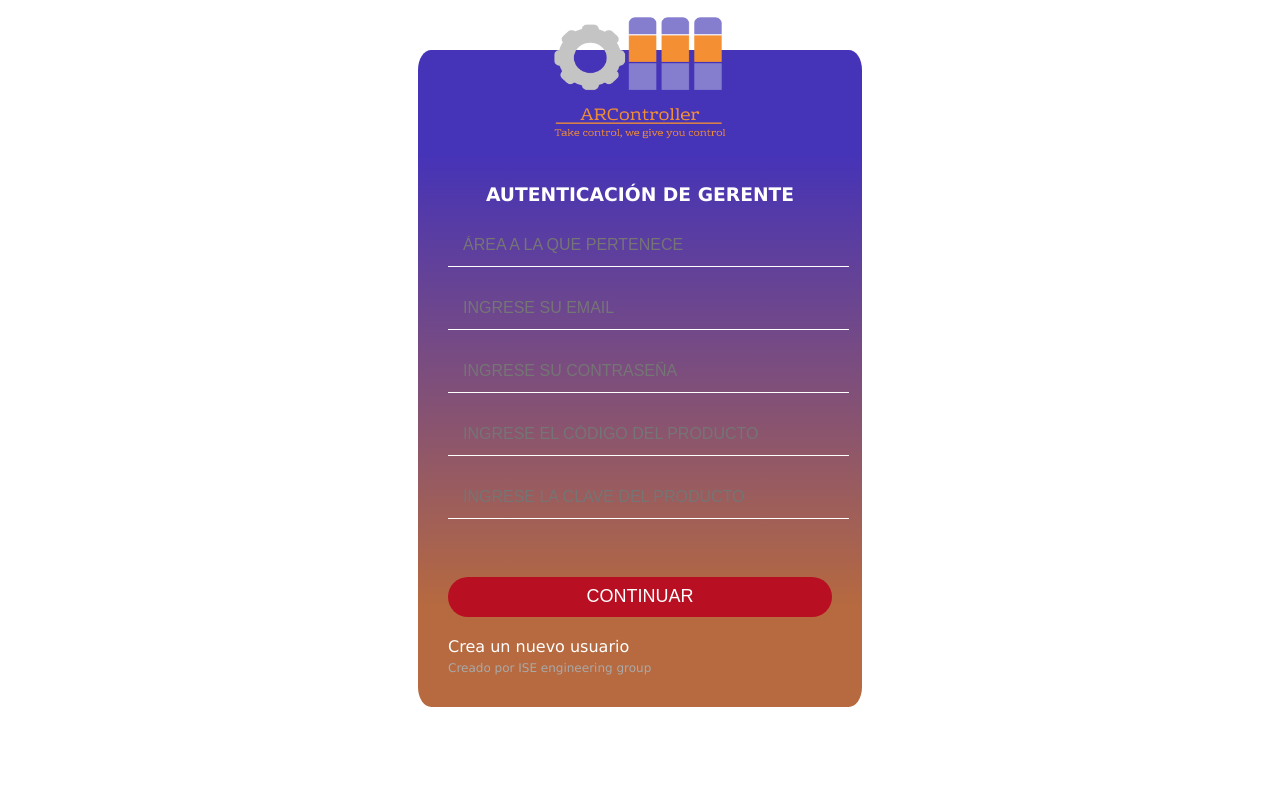
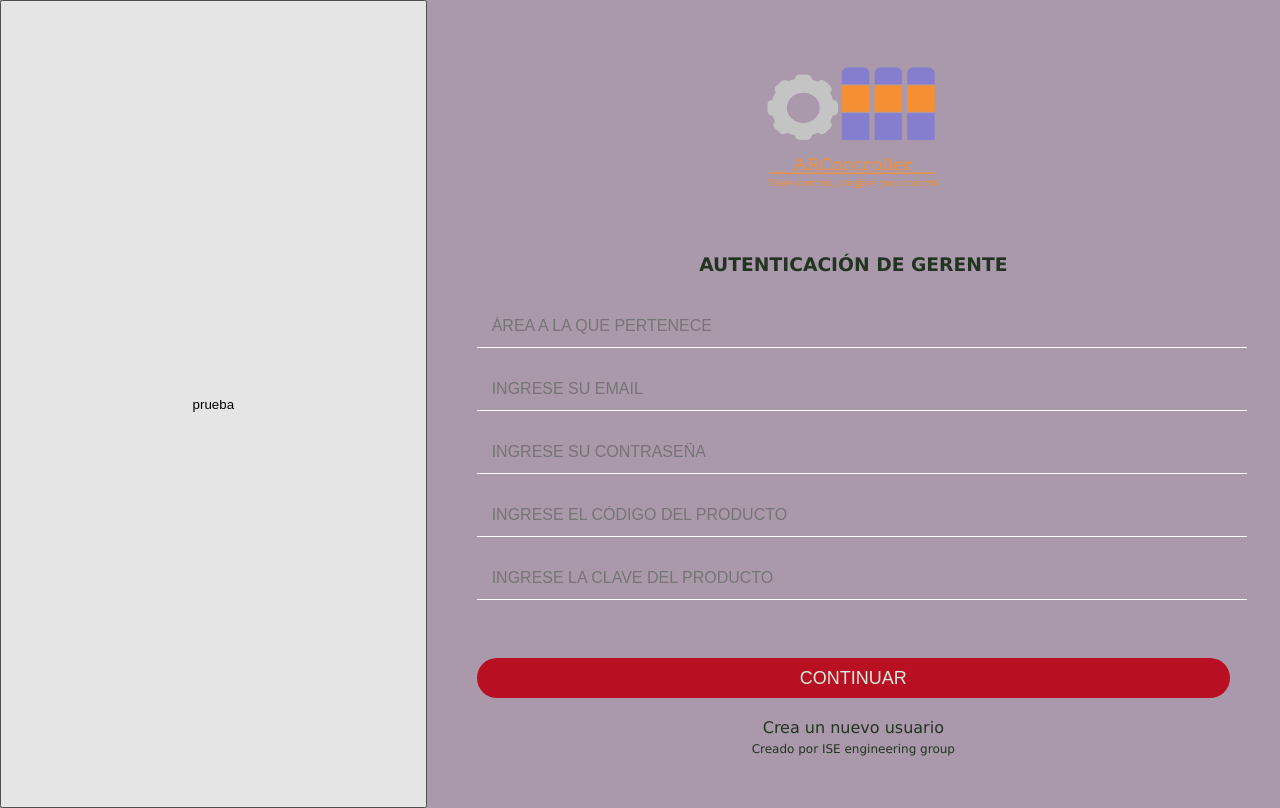
Before and after one commit to EricMartinezAc/arcontroller_, a React (Create React App) app: page /singin in a window 1280 px wide. Built offline with nearby package versions, Linux system fonts and the light colour scheme.

Commit message:
hasta login

```diff
--- a/src/Components/Routes/Singing/Login/Login.css
+++ b/src/Components/Routes/Singing/Login/Login.css
@@ -1,16 +1,11 @@
 .logo {
     width: 200px;
     height: 150px;
-    position: relative;
-    top: -50px;
-    left: calc(47% - 23%);
+    margin: 30px 0;
 }
 
-.title {
-    width: 100%;
-    color: #FFF;
-    text-align: center;
-    margin-top: -30px;
+.title_ {
+    margin: 10px 0 30px 0;
 }
 
 .FormAuth {
@@ -22,10 +17,10 @@
     outline: none;
     height: 40px;
     background: #B80F22;
-    color: #FFF;
     font-size: 18px;
     border-radius: 20px;
 }
+
 
 .FormAuth {
     padding: auto;
@@ -51,9 +46,15 @@
     background: transparent;
     outline: none;
     height: 40px;
-    color: #FFF;
     background: transparent;
     font-size: 16px;
+}
+
+.FormAuth input[type="text"]:hover ,
+.FormAuth input[type="password"]:hover {
+    background-color: #ded;
+    border-radius: 3%;
+    height: 50px;
 }
 
 .FormRegtr input[type="text"] {
@@ -62,7 +63,6 @@
     background: transparent;
     outline: none;
     height: 30px;
-    color: #FFF;
     background: transparent;
     font-size: 14px;
 }
@@ -72,38 +72,34 @@
     outline: none;
     height: 40px;
     background: #B80F22;
-    color: #FFF;
     font-size: 18px;
     border-radius: 20px;
+    color: #ded;
 }
 
-.FormAuth input[type="submit"] {
-    border: none;
-    outline: none;
-    height: 40px;
-    background: #B80F22;
-    color: #FFF;
-    font-size: 18px;
-    border-radius: 20px;
+.FormAuth input[type="submit"]:hover {
+    height: 60px;
+    font-size: 25px;
+    border-radius: 50px;
 }
 
 .FormAuth a {
     text-decoration: none;
     line-height: 20px;
+    color: #232
 }
 
 .FormAuth a:hover {
-    color: #FFF;
     font-weight: 700;
+    color: rgb(56, 118, 242);
 }
 
 .footer-text-ise {
-    color: darkgray;
+    color: #232;
     font-size: 12px;
 }
 
 .footer-text-aut {
-    color: #FFF;
 }
 
 @media (max-width: 1200px) {}
--- a/src/Components/Routes/Singing/Login/Login.js
+++ b/src/Components/Routes/Singing/Login/Login.js
@@ -12,6 +12,7 @@ import ReqResDatos_auth_API from '../../../Comun/FuncionesSistema/class_authAPI'
 
 //librerias
 import Cookies from 'universal-cookie'
+import { Box } from '@mui/material';
 
 const cookies = new Cookies()
 const reqResDatos_auth_API = new ReqResDatos_auth_API()
@@ -38,6 +39,7 @@ export default class Login extends Component {
     }
 
     //extracción de funciones
+    CambiarVisibleFormAuth = () => this.props.CambiarVisibleFormAuth
     CambiarEstadoLoading = (state_) => this.props.CambiarEstadoLoading(state_)
     CambiarEstadoAlert = (state_, mensajeAlerta_, severityAlert_) => this.props.CambiarEstadoAlert(state_, mensajeAlerta_, severityAlert_)
     CambiarFormAuth = () => this.props.CambiarFormAuth
@@ -103,7 +105,7 @@ export default class Login extends Component {
     }
 
     componentDidUpdate = () => {
-        if(this.state.dashboard){
+        if (this.state.dashboard) {
             window.location = 'http://localhost:3000/Dashboard'
         }
     }
@@ -173,7 +175,7 @@ export default class Login extends Component {
 
             //Datos a consultar
             try {
-              const consult =  async () => {
+                const consult = async () => {
                     console.log('1');
                     await reqResDatos_auth_API.SetDatsToAPI({
                         emailAuth: this.state.emailAuth,
@@ -187,9 +189,9 @@ export default class Login extends Component {
                     console.log('3')
                     const asa = await reqResDatos_auth_API.SendDatsAPI(datos_)
                     console.log('4')
-                    this.setState({datosAPI: asa, dashboard: true});
+                    this.setState({ datosAPI: asa, dashboard: true });
                 }
-              consult()
+                consult()
 
 
             } catch (error) {
@@ -207,12 +209,21 @@ export default class Login extends Component {
     }
     render() {
         return (
-            <div>
+            <Box
+                sx={{
+                    display: 'block',
+                    padding: '0 auto',
+                    margin: '0 auto',
+                    textAlign: 'center',
+                    color: '#232'
+                }}
+            >
                 <img alt='logo' className='logo' src={Logo} />
 
-                <h3 className='title'>AUTENTICACIÓN DE GERENTE</h3>
+                <h3 className='title_'>AUTENTICACIÓN DE GERENTE</h3>
 
                 <form className="FormAuth" onSubmit={this.EnviarDatosAuth}>
+
                     <input
                         type="text"
                         id="area"
@@ -271,7 +282,7 @@ export default class Login extends Component {
                     />
                     <br />
 
-                    <Link to="#" className="footer-text-reg" onClick={this.props.CambiarFormAuth}>
+                    <Link to="#" className="footer-text-reg" onClick={this.props.CambiarVisibleFormAuth}>
                         Crea un nuevo usuario
                     </Link>
                     <br />
@@ -280,7 +291,7 @@ export default class Login extends Component {
                     </Link>
                 </form>
                 <br />
-            </div>
+            </Box>
         )
     }
 }
--- a/src/Components/Routes/Singing/Login/Registro.js
+++ b/src/Components/Routes/Singing/Login/Registro.js
@@ -2,7 +2,7 @@ import React, { Component } from 'react'
 import { Link } from 'react-router-dom';
 
 //recursos
-import './Registro.css';
+//import './Registro.css';
 import Logo from '../../../../Assets/Imgs/logos/logo_632x512.png';
 
 //librerias
--- a/src/Components/Routes/Singing/Singin.js
+++ b/src/Components/Routes/Singing/Singin.js
@@ -1,4 +1,4 @@
-import { Alert } from '@mui/material'
+import { Alert, Box, Typography } from '@mui/material'
 import React, { Component } from 'react'
 
 import Login from './Login/Login';
@@ -19,20 +19,59 @@ export default class Singin extends Component {
         }
     }
 
+    CambiarVisibleFormAuth = () => {
+        this.setState({ visibleFormAuth: !this.state.visibleFormAuth })
+    }
+
 
 
     render() {
-        if (this.state.visibleFormAuth) {
-
-            return (
-                <div>
-                    <div className="Content">
-                        <Alert
-                            style={{ display: this.state.estadoAlert, width: '60%', position: 'absolute', top: '10px', zIndex: '100' }}
-                            severity={this.state.severityAlert}
-                        >{this.state.mensajeAlerta}
-                        </Alert>
-                        <div className='authContent'>
+        return (
+            <Box
+                sx={{
+                    backgroundColor: '#a9a',
+                    width: '100%',
+                    height: 'fit-content%',
+                    display: 'grid',
+                    gridTemplateColumns: '1fr 2fr',
+                }}
+            >
+                <button
+                    onClick={this.CambiarVisibleFormAuth}
+                >prueba</button>
+                <Box
+                    sx={{
+                        widht: '100%',
+                        height: 'auto',
+                        display: 'flex',
+                        justofyContent: 'center',
+                        alignContent: 'center',
+                        padding: '30px 50px'
+                    }}>
+                    <Box
+                        sx={{
+                            display: this.state.visibleFormAuth ? 'none' : 'true'
+                        }}
+                    >
+                        <Box>
+                            <Registro
+                                estadoLoading={this.state.estadoLoading}
+                                estadoAlert={this.state.estadoAlert}
+                                ExprRegulares={this.ExprRegulares}
+                                mensajeAlerta={this.state.mensajeAlerta}
+                                CambiarVisibleFormAuth={this.CambiarVisibleFormAuth}
+                                CambiarEstadoLoading={this.CambiarEstadoLoading}
+                                CambiarEstadoAlert={this.CambiarEstadoAlert}
+                                CambiarFormAuth={this.CambiarFormAuth}
+                            />
+                        </Box>
+                    </Box>
+                    <Box
+                        sx={{
+                            display: this.state.visibleFormAuth ? 'true' : 'none'
+                        }}
+                        className="Content">
+                        <Box >
                             <Login
                                 estadoLoading={this.state.estadoLoading}
                                 estadoAlert={this.state.estadoAlert}
@@ -41,39 +80,22 @@ export default class Singin extends Component {
                                 CambiarEstadoAlert={this.CambiarEstadoAlert}
                                 CambiarFormAuth={this.CambiarFormAuth}
                             />
-                        </div>
+                        </Box>
 
-                    </div>
-                </div>
-            )
-        }
-        if (this.state.visibleFormAuth === false) {
-            return (
-                <div>
-                    <div className="Content">
-                        <Alert
-                            style={{ display: this.state.estadoAlert, width: '60%', position: 'absolute', top: '10px', zIndex: '100' }}
-                            severity={this.state.severityAlert}
-                        >{this.state.mensajeAlerta}
-                        </Alert>
-                        <div className='authContent'>
-                            <Registro
-                                estadoLoading={this.state.estadoLoading}
-                                estadoAlert={this.state.estadoAlert}
-                                ExprRegulares={this.ExprRegulares}
-                                mensajeAlerta={this.state.mensajeAlerta}
-                                CambiarEstadoLoading={this.CambiarEstadoLoading}
-                                CambiarEstadoAlert={this.CambiarEstadoAlert}
-                                CambiarFormAuth={this.CambiarFormAuth}
-                            />
-                        </div>
-                    </div>
-                </div>
-            )
-        }
+                    </Box>
+                </Box>
+
+                <Box
+                    sx={{
+                        backgroundColor: '#ede',
+                        width: '100%'
+                    }}
+                >
+
+                </Box>
 
 
-
-
+            </Box>
+        )
     }
 }
```
